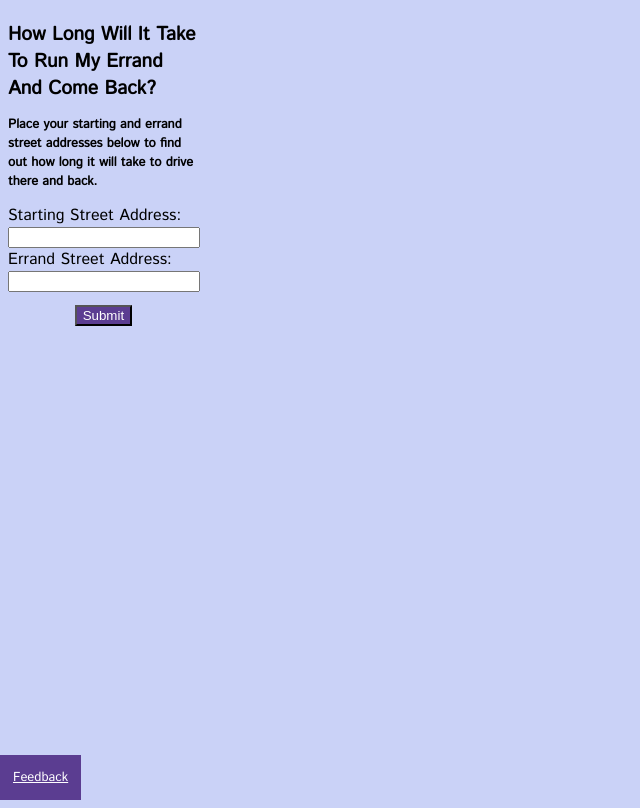
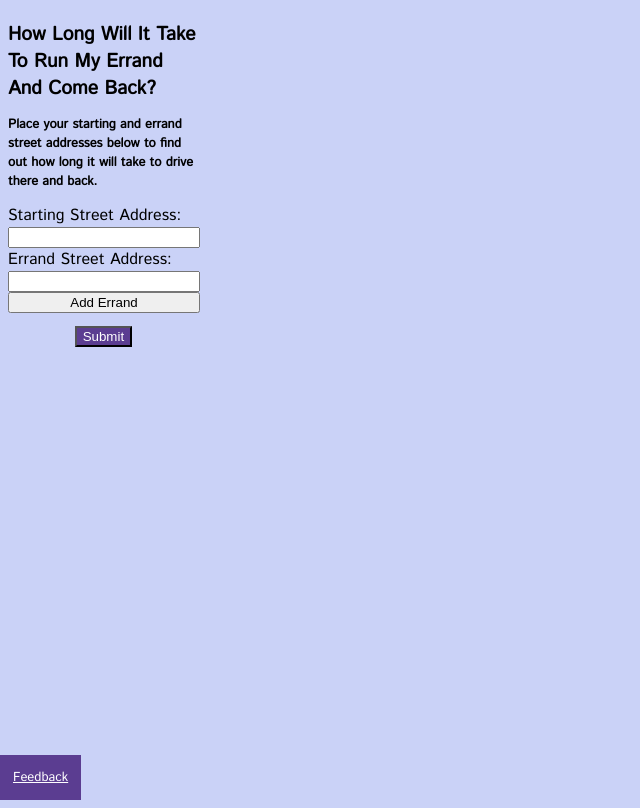
Before and after one commit to DeliaCodes/errandtimer, a plain HTML site: page search.html in a window 1280 px wide. Shown: the whole page, without its empty margins (0-640 px from the left). Drawn offline with nearby package versions, Linux system fonts and the light colour scheme; some packages are replaced by stand-ins of ours.

Commit message:
Adds a 'Add more errands' button above the submit button.

```diff
--- a/search.html
+++ b/search.html
@@ -26,6 +26,8 @@
 								<label id="errandLabel" for="errand1">Errand Street Address:</label>
 								<input id="errand1" type="text" name="enter errand street address">
 							</div>
+							<button id="addErrand">Add Errand</button>
+
 						</div>
 						<input class="submit" type="submit" value="Submit">
 					</div>
```
